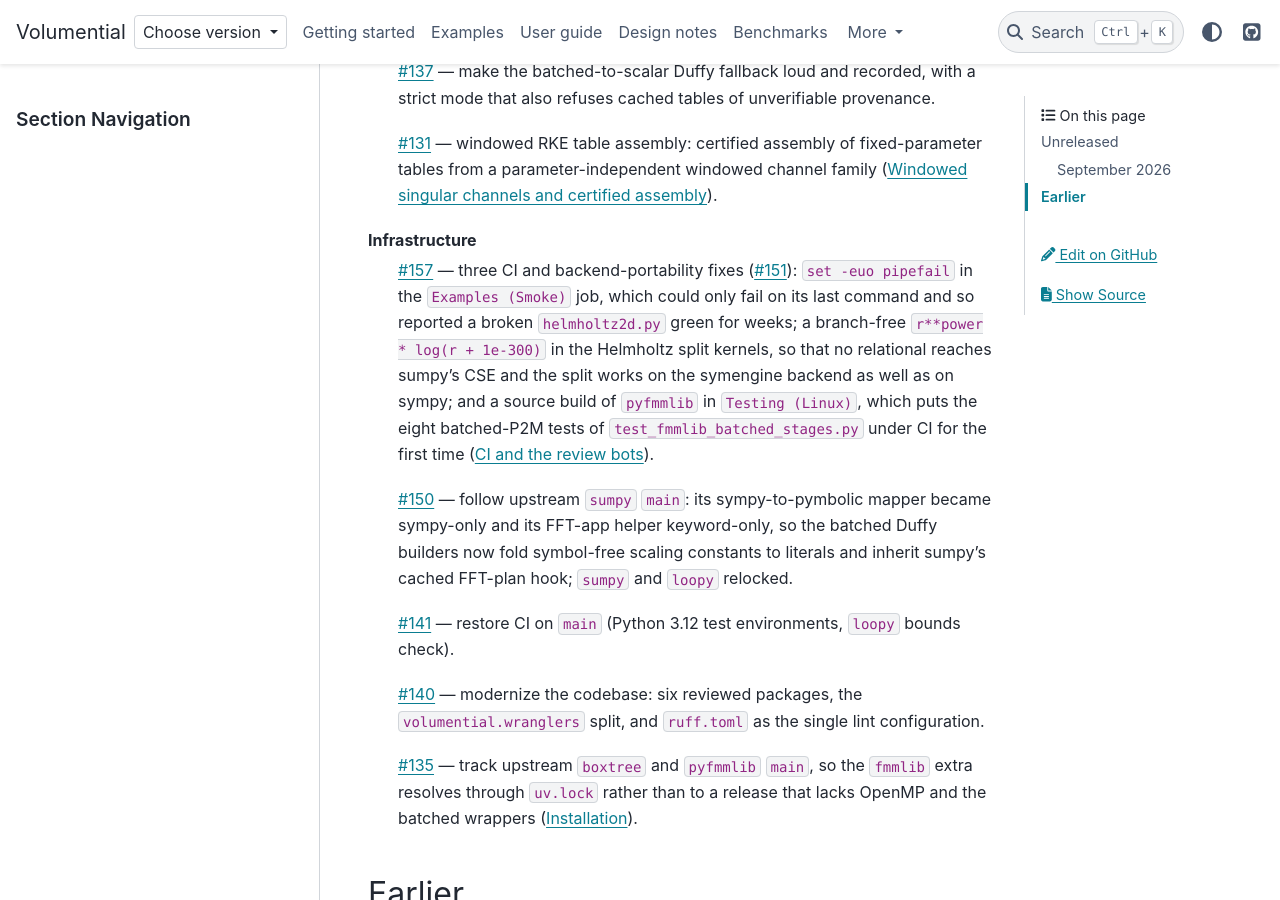
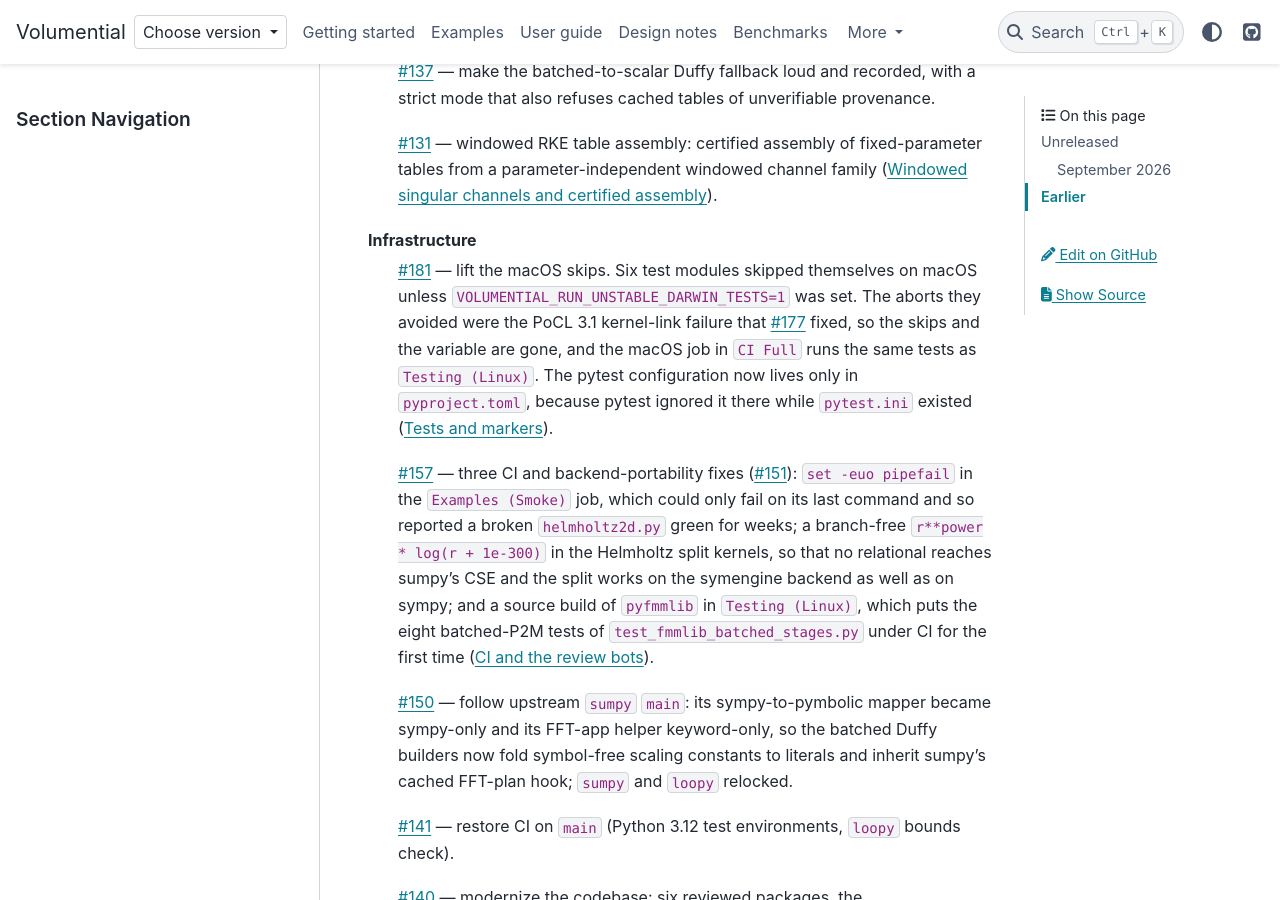
Before and after one commit to xywei/volumential, a Sphinx documentation site: the page built from doc/source/changelog.md, in a window 1280 px wide and 900 px high, scrolled down 1998 px. Built offline with Sphinx 7.4.7 and the PyData theme 0.15.4, drawn with Linux system fonts in a browser that asks for light colours.

Commit message:
docs(changelog): record #181

```diff
--- a/doc/source/changelog.md
+++ b/doc/source/changelog.md
@@ -83,6 +83,15 @@ Tables and numerics
   ({doc}`design-notes/windowed-channels`).
 
 Infrastructure
+: [#181](https://github.com/xywei/volumential/pull/181) — lift the macOS
+  skips. Six test modules skipped themselves on macOS unless
+  `VOLUMENTIAL_RUN_UNSTABLE_DARWIN_TESTS=1` was set. The aborts they avoided
+  were the PoCL 3.1 kernel-link failure that
+  [#177](https://github.com/xywei/volumential/pull/177) fixed, so the skips and
+  the variable are gone, and the macOS job in `CI Full` runs the same tests as
+  `Testing (Linux)`. The pytest configuration now lives only in
+  `pyproject.toml`, because pytest ignored it there while `pytest.ini` existed
+  ({doc}`development/testing`).
 : [#157](https://github.com/xywei/volumential/pull/157) — three CI and
   backend-portability fixes ([#151](https://github.com/xywei/volumential/issues/151)):
   `set -euo pipefail` in the `Examples (Smoke)` job, which could only fail on
```
